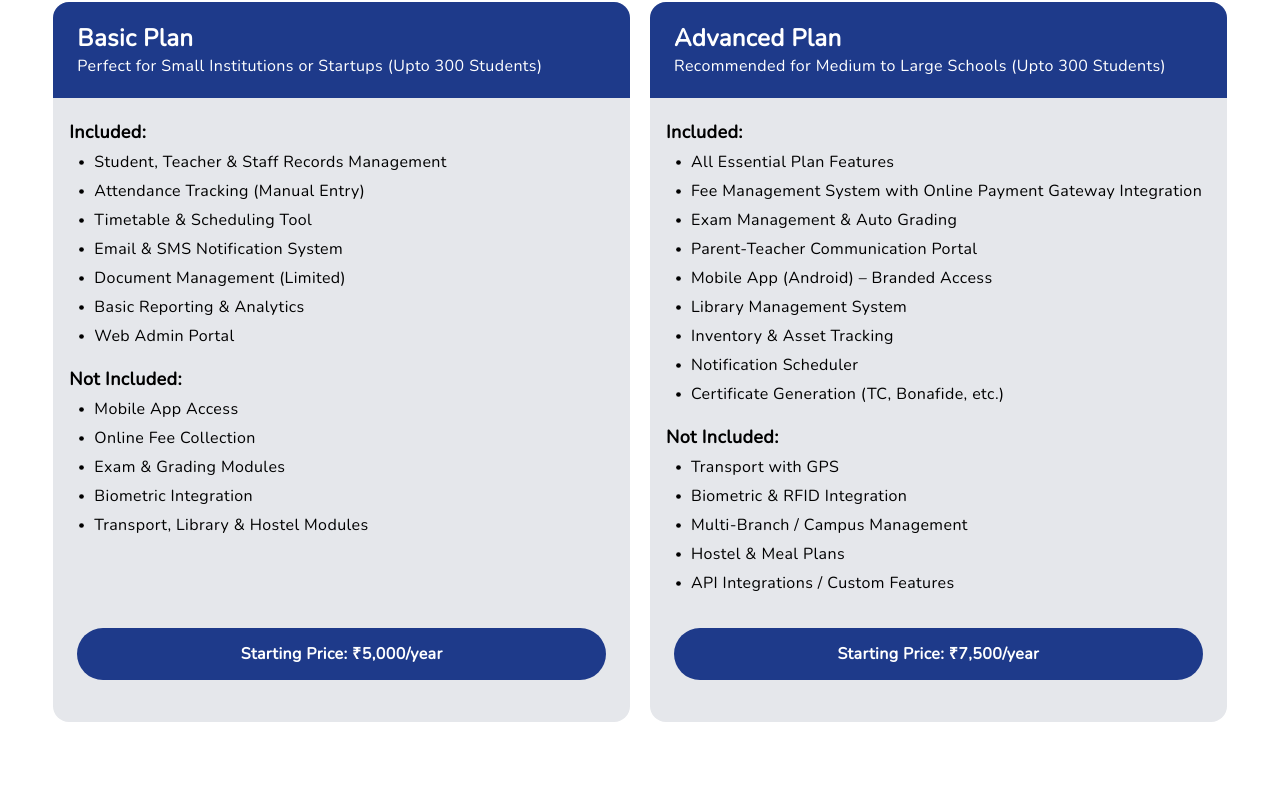
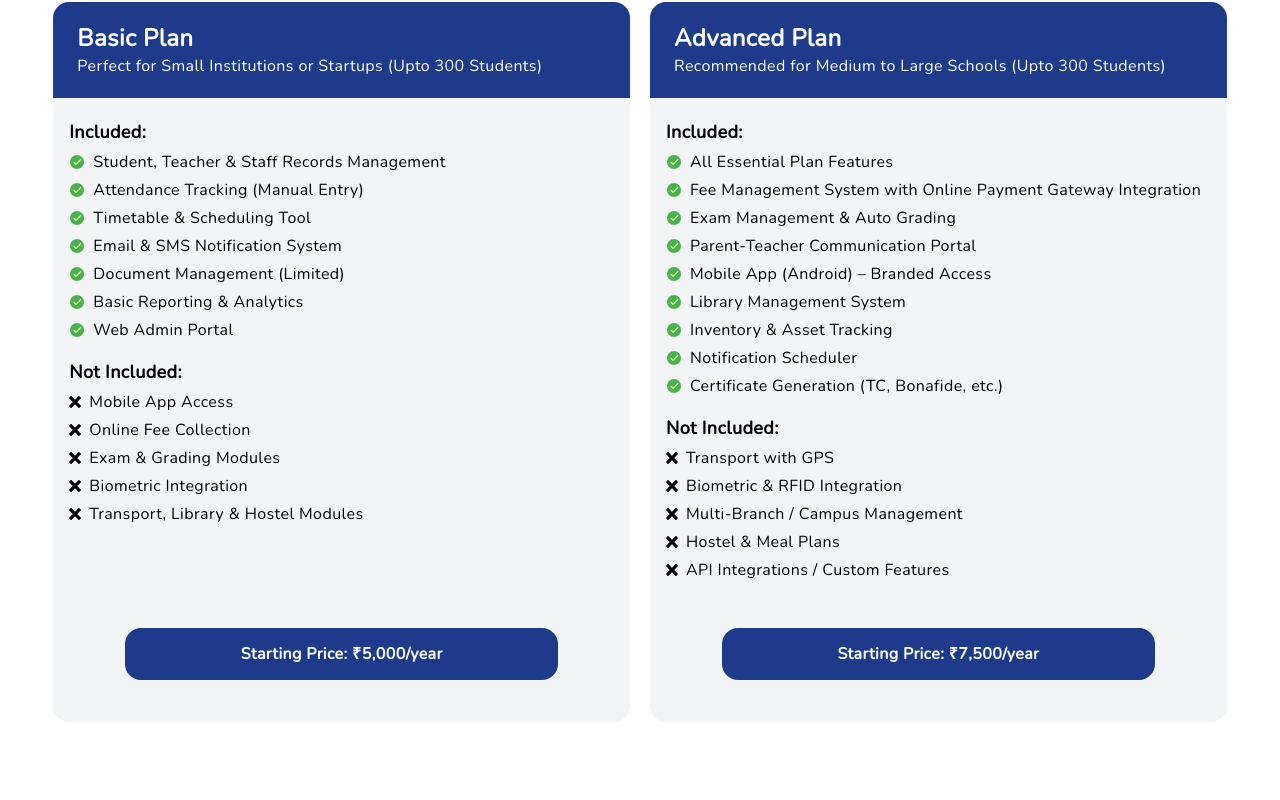
Before and after one commit to Nihal-vigo/school-management-system-website, a Next.js app: page / in a window 1280 px wide. Shown: the part 3743-4543 px from the top of the page. Built offline with nearby package versions, Linux system fonts and the light colour scheme.

Commit message:
updated code

```diff
--- a/components/DesktopNav.tsx
+++ b/components/DesktopNav.tsx
@@ -203,7 +203,7 @@ export default function DesktopNav(props: any) {
 
   return (
     <div className="w-full headered fixed ">
-      <nav className=" flex items-center justify-between  mx-auto  2xl:w-4/5 md:w-11/12 h-20 ">
+      <nav className=" flex items-center justify-between  mx-auto  2xl:w-4/5 md:w-11/12 h-16 ">
         <Link passHref={true} href="/" className="relative flex items-center flex-shrink-0 text-white">
           <Image src="/logo/vigo-camp-logo.webp"
             alt="Vigorous IT Solutions logo"
--- a/components/Plans.tsx
+++ b/components/Plans.tsx
@@ -14,7 +14,7 @@ const Plans = ({ title, desc, Plans }) => {
                         const { title, decs, items, btnName } = elem;
                         return (
                             <div key={index} className="flex-shrink-0 w-[300px] sm:w-auto">
-                                <div className="flex justify-center items-start leading-9 tracking-wide bg-gray-200 lg:h-[720px] md:h-[780px]  h-[850px] rounded-2xl">
+                                <div className="flex justify-center items-start leading-9 tracking-wide bg-[#f3f4f6] lg:h-[720px] md:h-[780px]  h-[850px] rounded-2xl">
                                     <div className='w-full'>
                                         <div className=''>
                                             <div className='space-y-1 p-6 bg-primary rounded-t-2xl xl:h-24 sm:h-28 h-32'>
@@ -30,9 +30,9 @@ const Plans = ({ title, desc, Plans }) => {
                                                                 {Array.isArray(item.content) &&
                                                                     item.content.map((point, idx) => (
                                                                         <li key={idx} className='font-normal flex items-center last-of-type:border-none'>
-                                                                            <span className="flex items-start">
-                                                                                <BsDot className='flex flex-shrink-0' size={25} />
-                                                                                {point}
+                                                                            <span className="flex items-center gap-2">
+                                                                                {point.icon}
+                                                                                {point.name}
                                                                             </span>
                                                                         </li>
                                                                     ))}
@@ -42,8 +42,8 @@ const Plans = ({ title, desc, Plans }) => {
                                                 </div>
                                             )}
                                         </div>
-                                        <div className='mx-auto w-11/12 lg:mb-0 mb-5'>
-                                            <button className='bg-primary p-2 text-white font-bold rounded-full w-full'>{btnName}</button>
+                                        <div className='mx-auto w-3/4 lg:mb-0 mb-5'>
+                                            <button className='bg-primary hover:bg-primary/90 p-2 text-white font-bold rounded-2xl w-full'>{btnName}</button>
                                         </div>
                                     </div>
                                 </div>
--- a/pages/data.json
+++ b/pages/data.json
@@ -550,68 +550,7 @@
       ]
     }
   ],
-  "plans": [
-    {
-      "title": "Basic Plan",
-      "decs": "Perfect for Small Institutions or Startups (Upto 300 Students)",
-      "items": [
-        {
-          "subtitle": "Included:",
-          "content": [
-            "Student, Teacher & Staff Records Management",
-            "Attendance Tracking (Manual Entry)",
-            "Timetable & Scheduling Tool",
-            "Email & SMS Notification System",
-            "Document Management (Limited)",
-            "Basic Reporting & Analytics",
-            "Web Admin Portal"
-          ]
-        },
-        {
-          "subtitle": "Not Included:",
-          "content": [
-            "Mobile App Access",
-            "Online Fee Collection",
-            "Exam & Grading Modules",
-            "Biometric Integration",
-            "Transport, Library & Hostel Modules"
-          ]
-        }
-      ],
-      "btnName": "Starting Price: ₹5,000/year"
-    },
-    {
-      "title": "Advanced Plan",
-      "decs": "Recommended for Medium to Large Schools (Upto 300 Students)",
-      "items": [
-        {
-          "subtitle": "Included:",
-          "content": [
-            "All Essential Plan Features",
-            "Fee Management System with Online Payment Gateway Integration",
-            "Exam Management & Auto Grading",
-            "Parent-Teacher Communication Portal",
-            "Mobile App (Android) – Branded Access",
-            "Library Management System",
-            "Inventory & Asset Tracking",
-            "Notification Scheduler",
-            "Certificate Generation (TC, Bonafide, etc.)"
-          ]
-        },
-        {
-          "subtitle": "Not Included:",
-          "content": [
-            "Transport with GPS",
-            "Biometric & RFID Integration",
-            "Multi-Branch / Campus Management",
-            "Hostel & Meal Plans",
-            "API Integrations / Custom Features"
-          ]
-        }
-      ],
-      "btnName": "Starting Price: ₹7,500/year"
-    }
-  ],
+
   "offer": [
     {
       "title": "School ERP Software",
--- a/pages/index.tsx
+++ b/pages/index.tsx
@@ -20,8 +20,8 @@ import { MdOutlineEmojiTransportation } from "react-icons/md";
 import { BiSolidReport } from "react-icons/bi";
 import { BsCashCoin } from "react-icons/bs";
 import { IoPeopleCircleOutline } from "react-icons/io5";
-
-
+import { FcOk } from "react-icons/fc";
+import { ImCross } from "react-icons/im";
 const Header = dynamic(() => import('../components/Header'), {
   loading: () => <p>Loading...</p>,
 })
@@ -31,31 +31,174 @@ const HeroSection = dynamic(() => import('../components/HeroSection'), {
   loading: () => <p>Loading...</p>,
 })
 
-const { offer, TeachersPanel, ParentsPanel, AdminPanel, tabFeatures, benefits, plans, faqDataOne, faqDataTwo } = PageData;
+
+const plans = [
+  {
+    "title": "Basic Plan",
+    "decs": "Perfect for Small Institutions or Startups (Upto 300 Students)",
+    "items": [
+      {
+        "subtitle": "Included:",
+        "content": [
+
+          {
+            icon: <FcOk />,
+            name: "Student, Teacher & Staff Records Management"
+          },
+          {
+            icon: <FcOk />,
+            name: "Attendance Tracking (Manual Entry)"
+          },
+          {
+            icon: <FcOk />,
+            name: "Timetable & Scheduling Tool"
+          },
+          {
+            icon: <FcOk />,
+            name: "Email & SMS Notification System"
+          },
+          {
+            icon: <FcOk />,
+            name: "Document Management (Limited)"
+          },
+          {
+            icon: <FcOk />,
+            name: "Basic Reporting & Analytics"
+          },
+          {
+            icon: <FcOk />,
+            name: "Web Admin Portal"
+          }
+        ]
+      },
+      {
+        "subtitle": "Not Included:",
+        "content": [
+          {
+            icon: <ImCross size={12}  />,
+            name: "Mobile App Access"
+          },
+          {
+            icon: <ImCross size={12} />,
+            name: "Online Fee Collection"
+          },
+          {
+            icon: <ImCross size={12} />,
+            name: "Exam & Grading Modules"
+          },
+          {
+            icon: <ImCross size={12} />,
+            name: "Biometric Integration"
+          },
+          {
+            icon: <ImCross size={12} />,
+            name: "Transport, Library & Hostel Modules"
+          }
+        ]
+      }
+    ],
+    "btnName": "Starting Price: ₹5,000/year"
+  },
+  {
+    "title": "Advanced Plan",
+    "decs": "Recommended for Medium to Large Schools (Upto 300 Students)",
+    "items": [
+      {
+        "subtitle": "Included:",
+        "content": [
+          {
+            icon: <FcOk />,
+            name: "All Essential Plan Features",
+          },
+          {
+            icon: <FcOk />,
+            name: "Fee Management System with Online Payment Gateway Integration",
+          },
+          {
+            icon: <FcOk />,
+            name: "Exam Management & Auto Grading",
+          },
+          {
+            icon: <FcOk />,
+            name: "Parent-Teacher Communication Portal",
+          },
+          {
+            icon: <FcOk />,
+            name: "Mobile App (Android) – Branded Access",
+          },
+          {
+            icon: <FcOk />,
+            name: "Library Management System",
+          },
+          {
+            icon: <FcOk />,
+            name: "Inventory & Asset Tracking",
+          },
+          {
+            icon: <FcOk />,
+            name: "Notification Scheduler",
+          },
+          {
+            icon: <FcOk />,
+            name: "Certificate Generation (TC, Bonafide, etc.)"
+          }
+        ]
+      },
+      {
+        "subtitle": "Not Included:",
+        "content": [
+          {
+            icon: <ImCross size={12} />,
+            name: "Transport with GPS",
+          },
+          {
+            icon: <ImCross size={12} />,
+            name: "Biometric & RFID Integration",
+          },
+          {
+            icon: <ImCross size={12} />,
+            name: "Multi-Branch / Campus Management",
+          },
+          {
+            icon: <ImCross size={12} />,
+            name: "Hostel & Meal Plans",
+          },
+          {
+            icon: <ImCross size={12} />,
+            name: "API Integrations / Custom Features"
+          }
+        ]
+      }
+    ],
+    "btnName": "Starting Price: ₹7,500/year"
+  }
+]
+
+const { offer, TeachersPanel, ParentsPanel, AdminPanel, tabFeatures, benefits, faqDataOne, faqDataTwo } = PageData;
 
 const tabs = [
   {
-    "icon": <HiAcademicCap size={30}  className=""/>,
+    "icon": <HiAcademicCap size={30} className="" />,
     "title": "Academics Management"
   },
   {
-    "icon": <PiStudentFill size={30}  className=""/>,
+    "icon": <PiStudentFill size={30} className="" />,
     "title": "Student Management"
   },
   {
-    "icon": <MdOutlineEmojiTransportation size={30}  className=""/>,
+    "icon": <MdOutlineEmojiTransportation size={30} className="" />,
     "title": "Transportation/Library /Hostel"
   },
   {
-    "icon": <BiSolidReport size={30}  className=""/>,
+    "icon": <BiSolidReport size={30} className="" />,
     "title": "Exam Management"
   },
   {
-    "icon": <BsCashCoin size={30}  className=""/>,
+    "icon": <BsCashCoin size={30} className="" />,
     "title": "Payroll & Finance Management"
   },
   {
-    "icon": <IoPeopleCircleOutline size={30}  className=""/>,
+    "icon": <IoPeopleCircleOutline size={30} className="" />,
     "title": "Employee/HRM Management"
   }
 ]
```
Also changed, not shown: components/Features.tsx (+7 -8 lines).
